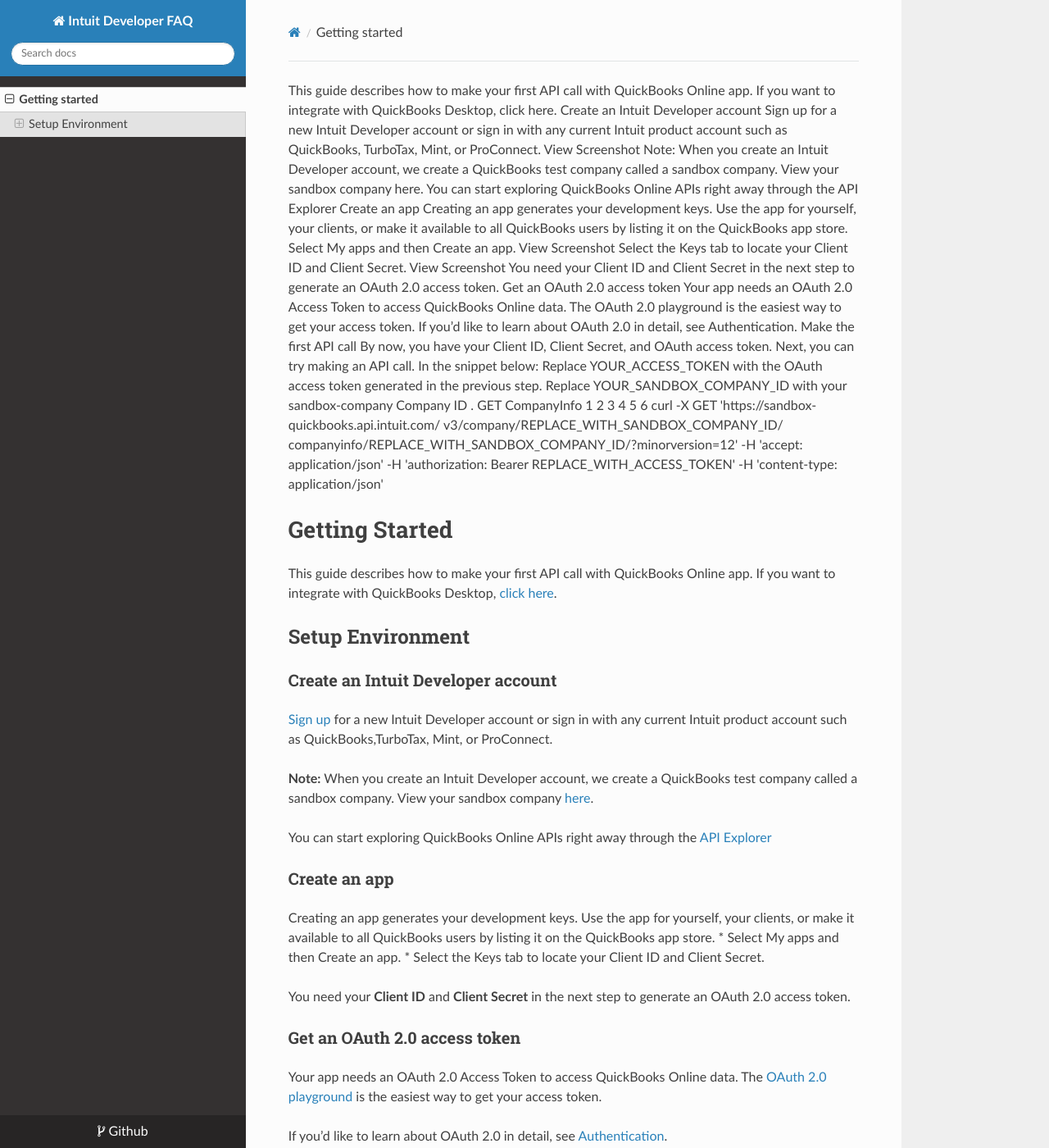
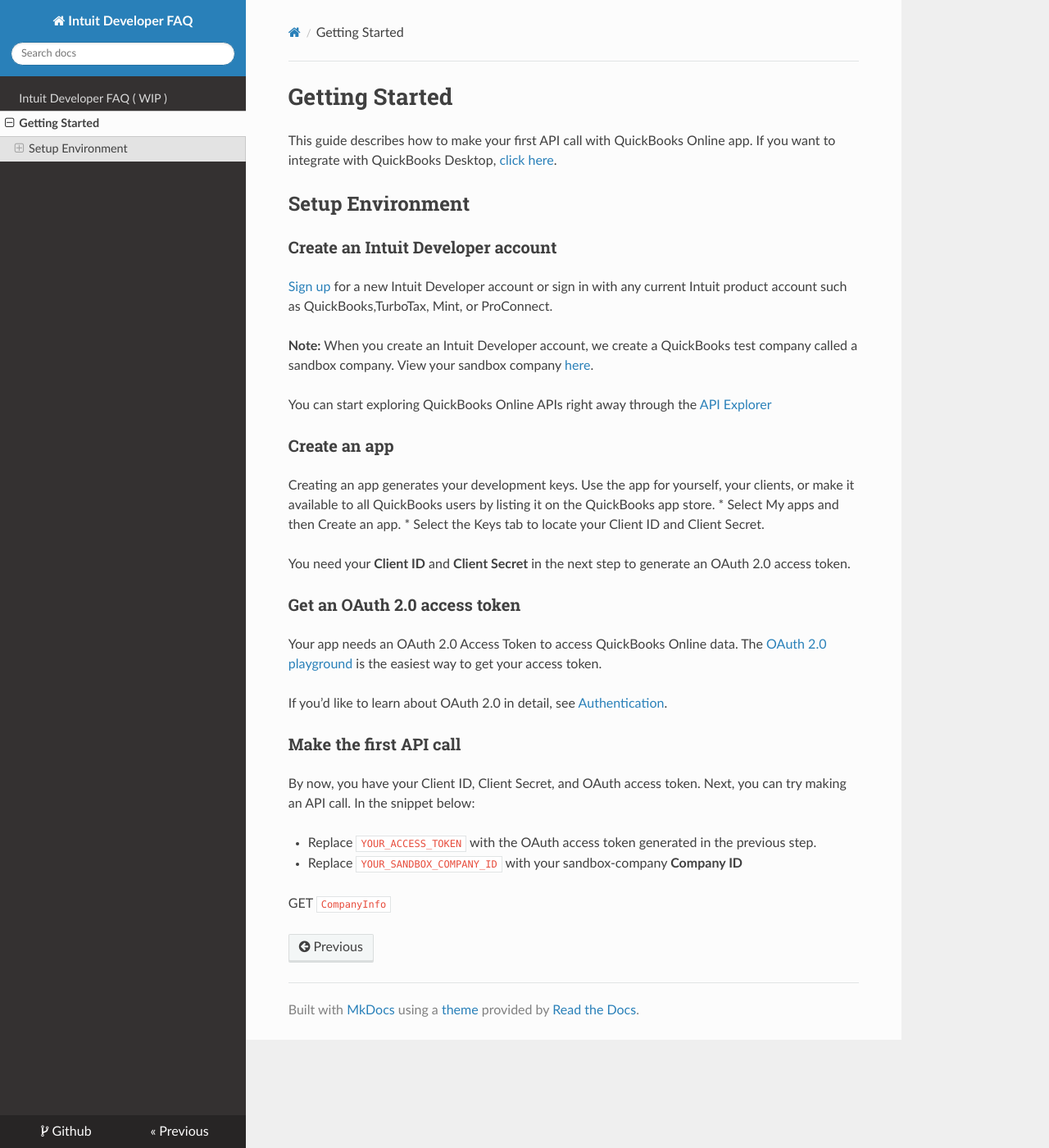
Before and after one commit to abisalehalliprasan/intuit-developer-faq, an MkDocs documentation site: the page built from docs/getting_started.md, in a window 1280 px wide and 1400 px high. Shown: the whole window at 82% size. Built offline with MkDocs 1.6.1, drawn with Linux system fonts in a browser that asks for light colours; nearby versions of some CDN libraries.

Commit message:
yaml changes

```diff
--- a/docs/getting_started.md
+++ b/docs/getting_started.md
@@ -1,40 +1,3 @@
-This guide describes how to make your first API call with QuickBooks Online app. If you want to integrate with QuickBooks Desktop, click here.
-Create an Intuit Developer account
-Sign up for a new Intuit Developer account or sign in with any current Intuit product account such as QuickBooks, TurboTax, Mint, or ProConnect. View Screenshot
-Note: When you create an Intuit Developer account, we create a QuickBooks test company called a sandbox company. View your sandbox company here.
-You can start exploring QuickBooks Online APIs right away through the API Explorer
-Create an app
-Creating an app generates your development keys. Use the app for yourself, your clients, or make it available to all QuickBooks users by listing it on the QuickBooks app store.
-Select My apps and then Create an app. View Screenshot
-Select the Keys tab to locate your Client ID and Client Secret. View Screenshot
-You need your Client ID and Client Secret in the next step to generate an OAuth 2.0 access token.
-Get an OAuth 2.0 access token
-Your app needs an OAuth 2.0 Access Token to access QuickBooks Online data. The OAuth 2.0 playground is the easiest way to get your access token.
-If you’d like to learn about OAuth 2.0 in detail, see Authentication.
-Make the first API call
-By now, you have your Client ID, Client Secret, and OAuth access token. Next, you can try making an API call. In the snippet below:
-Replace
-YOUR_ACCESS_TOKEN
-with the OAuth access token generated in the previous step.
-Replace
-YOUR_SANDBOX_COMPANY_ID
-with your
-sandbox-company
-Company ID
-.
-GET CompanyInfo
- 1
-2
-3
-4
-5
-6
-curl -X GET 'https://sandbox-quickbooks.api.intuit.com/
-v3/company/REPLACE_WITH_SANDBOX_COMPANY_ID/
-companyinfo/REPLACE_WITH_SANDBOX_COMPANY_ID/?minorversion=12'
--H 'accept: application/json'
--H 'authorization: Bearer REPLACE_WITH_ACCESS_TOKEN'
--H 'content-type: application/json'
 
 # Getting Started
 
```
Also changed, not shown: docs/index.md (added, +24 -0 lines).
